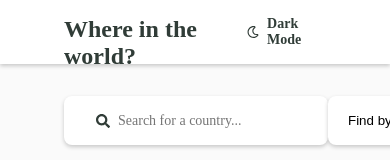
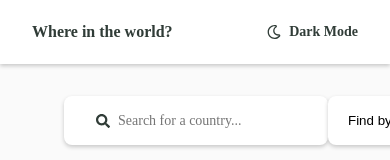
Before and after one commit to allangpio/rest-countries-api, a React (Create React App) app: page / in a window 390 px wide. Shown: the top 160 px of the page. Built offline with nearby package versions, Linux system fonts and the light colour scheme; no server answers.

Commit message:
Making header responsive

```diff
--- a/src/components/Header/styles.ts
+++ b/src/components/Header/styles.ts
@@ -5,14 +5,24 @@ export const Container = styled.header`
   height: 4rem;
   padding: 1rem 4rem;
 
+  @media screen and (max-width: 600px)  {
+    padding: 1rem 2rem;
+  }
+
   background: ${props => props.theme.colors.elements};
   box-shadow: 0 2px 4px rgba(0, 0, 0, 0.2);
 
   display: flex;
   justify-content: space-between;
+  align-items: center;
 
   h1 {
     font-size: 1.5rem;
+
+    @media screen and (max-width: 600px)  {
+      font-size: 1rem;
+    }
+
   }
 
   div {
```
